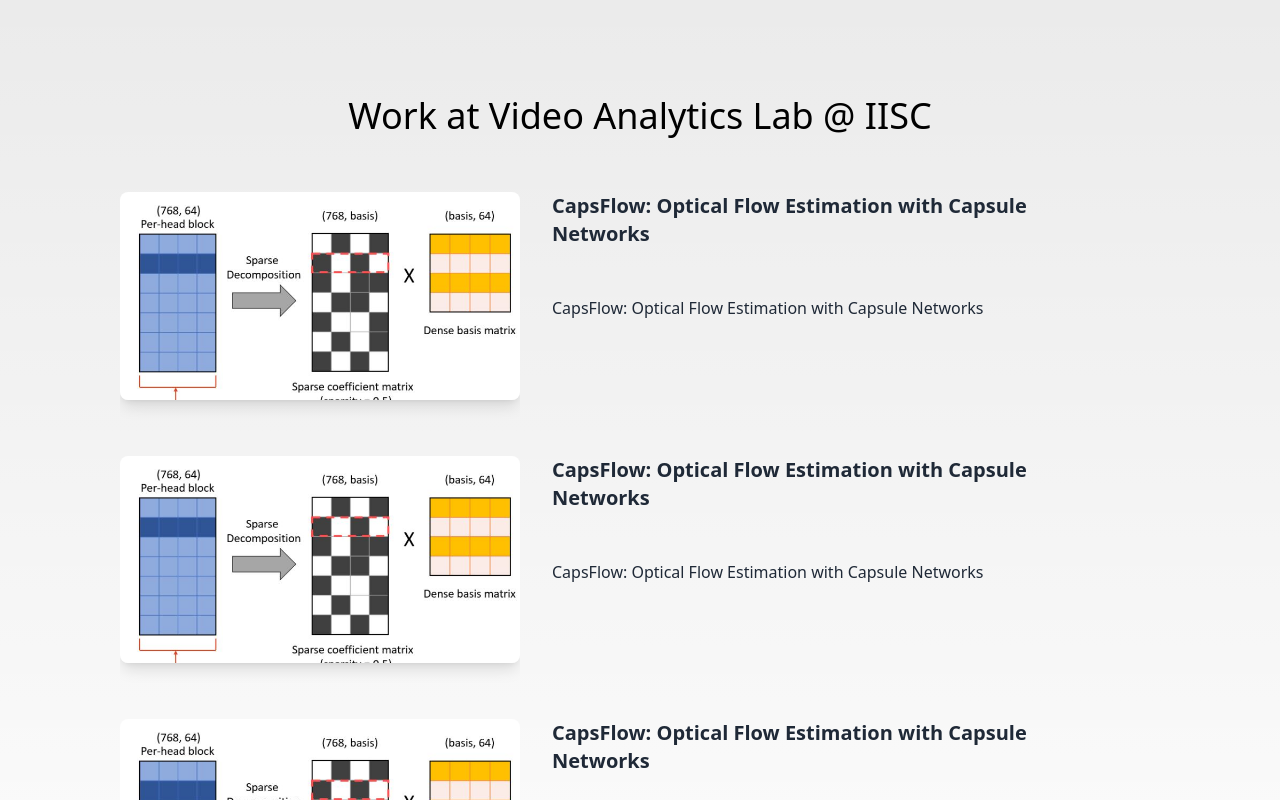
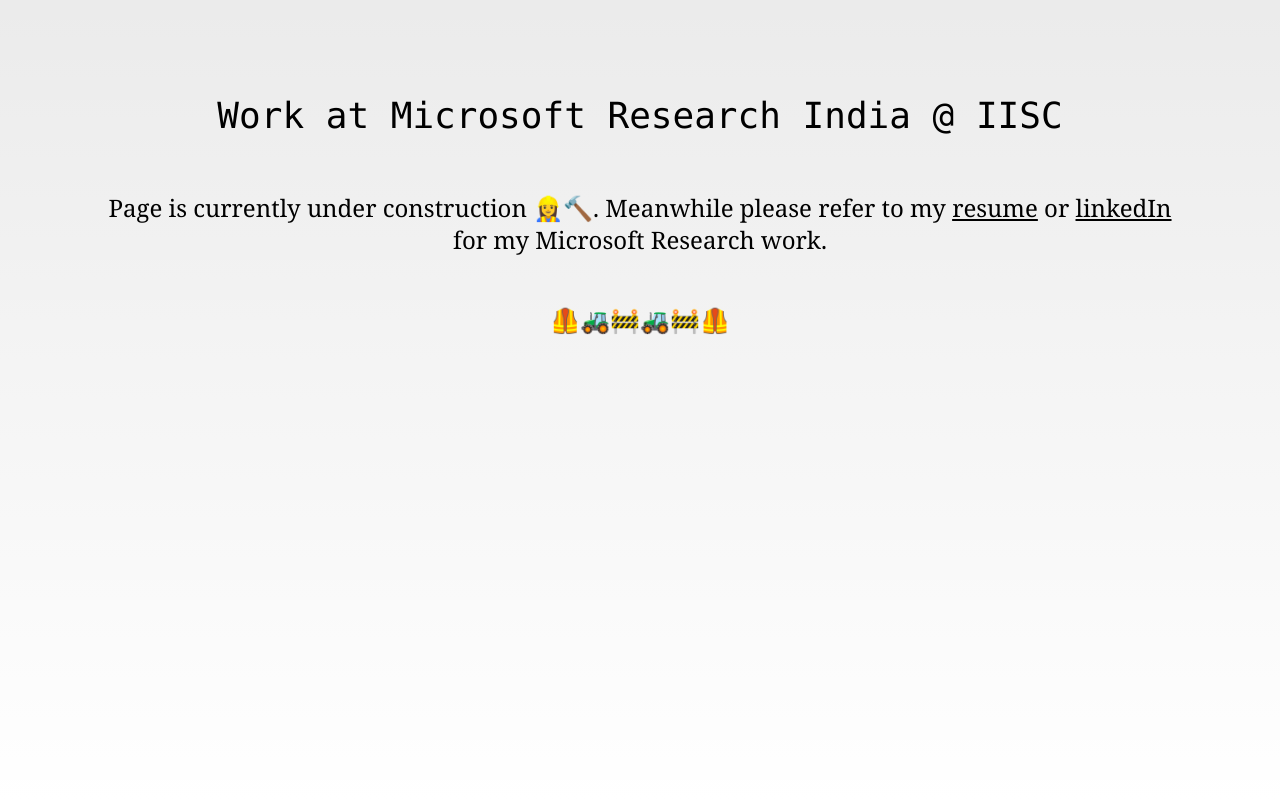
Before and after one commit to RahulSChand/rahulschand.github.io-old, a Next.js app: page /blogs/project_folder/msr_project in a window 1280 px wide. Shown: the top 800 px of the page. Built offline with nearby package versions, Linux system fonts and the light colour scheme.

Commit message:
changes to homepage & projects

```diff
--- a/pages/blogs/card.js
+++ b/pages/blogs/card.js
@@ -43,7 +43,7 @@
             <TabPanel
               imgSource=".././work_icons_res/msr.jpg"
               text="Work at Microsoft Research India"
-              url = "./project_folder/iirs_project"
+              url = "./project_folder/msr_project"
             />
           </div>
           <div class="w-1/4">
--- a/pages/blogs/project_folder/iisc_project.js
+++ b/pages/blogs/project_folder/iisc_project.js
@@ -39,7 +39,7 @@
   return (
     <main className={styles.main2}>
       <div className="flex flex-col">
-        <h1 className="text-4xl mb-12 text-center pb-2">
+        <h1 className="text-4xl mb-12 font-mono text-center pb-2">
           {" "}
           Work at Video Analytics Lab, IISC{" "}
         </h1>
--- a/pages/blogs/project_folder/msr_project.js
+++ b/pages/blogs/project_folder/msr_project.js
@@ -38,8 +38,21 @@
     return(
         <main className={styles.main2}>
         <div className="flex flex-col">
-        <h1 className="text-4xl mb-12 text-center pb-2"> Work at Video Analytics Lab @ IISC </h1>
-        <OneProject
+        <h1 className="text-4xl mb-12 text-center font-mono pb-2"> Work at Microsoft Research India @ IISC </h1>
+
+        <div className="text-center text-2xl font-serif">
+          Page is currently under construction 👷‍♀️🔨. Meanwhile please refer to my <a className="underline" target="_blank"
+                rel="noopener noreferrer" href="../../resume/rahul_chand_resume.pdf">resume</a>  or <a className="underline" target="_blank"
+                rel="noopener noreferrer" href="https://in.Linkedin.com/in/rahulschand">linkedIn</a> for my Microsoft Research work.
+
+        </div>
+        <br></br>
+        <br></br>
+        <div className="text-center text-2xl font-serif">
+          🦺🚜🚧🚜🚧🦺
+        </div>
+
+        {/* <OneProject
             imgSource = "../.././work_icons_res/paper_emnlp.jpg"
             title = "CapsFlow: Optical Flow Estimation with Capsule Networks"
             desc = "CapsFlow: Optical Flow Estimation with Capsule Networks"
@@ -60,7 +73,7 @@
             title = "CapsFlow: Optical Flow Estimation with Capsule Networks"
             desc = "CapsFlow: Optical Flow Estimation with Capsule Networks"
             hrefLink = "https://arxiv.org/abs/2304.00306"
-        />
+        /> */}
 
         </div>
         </main>
--- a/pages/index.tsx
+++ b/pages/index.tsx
@@ -11,7 +11,7 @@
     <>
       <Head>
         <title>Rahul Chand Homepage</title>
-        <meta name="description" content="Generated by create next app" />
+        <meta name="description" content="Rahul Chand personal site :) :)"/>
       </Head>
       <div className="flex-col">
         <main className={styles.main}>
@@ -56,18 +56,42 @@
                       margin: "auto",
                     }}
                   />
+
                 </a>
+
+
               </div>
+
             </div>
+            {/* <div className="flex-row">
+                <a href="">
+                  <img
+                    src="./mail_icon.png"
+                    className="transition duration-300 ease-in-out hover:scale-125"
+                    alt="git icon"
+                    width={48}
+                    height={48}
+                    style={{
+                      margin: "auto",
+                    }}
+                  />
+                  <div>chandrahul0320@gmail.com</div>
+                </a>
+              </div> */}
             <div className="flex justify-center">
               <p className="text-center py-8 text-2xl font-sans overflow-wrap: normal w-1/2">
-                Hello, I'm <span className="font-bold">Rahul</span>, an ML
-                engineer. I completed my undergrad in Computer Science from BITS
-                Pilani in 2019 & recently worked at Microsoft Research India as
-                a Research Fellow in the Extreme Classification Team. <br></br>
+                Hello 👋 I'm <span className="font-bold">Rahul</span>, an ML
+                researcher. I completed my undergrad in Computer Science from BITS
+                Pilani in 2019 & recently worked at Microsoft Research India in the Extreme Classification Team.
+                {/* <br></br>Previously also spent time @ IISC, IIRS & Arcesium. */}
+
                 <br></br>
-                Previously I have also spent time at Indian Institute of
-                Science(IISC), IIRS & Fintech firm Arcesium as a SDE.
+
+                <br></br>
+                Scroll below for resume, contact info & blog  :)
+                <br></br>
+                {/* <span className="text-red-500 text-base">Currently looking for oportunities in the field of LLMs, scalable AI or ML optimization.</span> */}
+
               </p>
             </div>
           </div>
@@ -94,7 +118,8 @@
             </h1>
           </div>
           <div className="basis-1/2"></div>
-
+          <br></br>
+          <span className="text-base font-mono">Contact: chandrahul0320[at]gmail[.]com</span>
         </main>
       </div>
     </>
```
Also changed, not shown: 1 other file (tests, documents, lock files or other folders).
